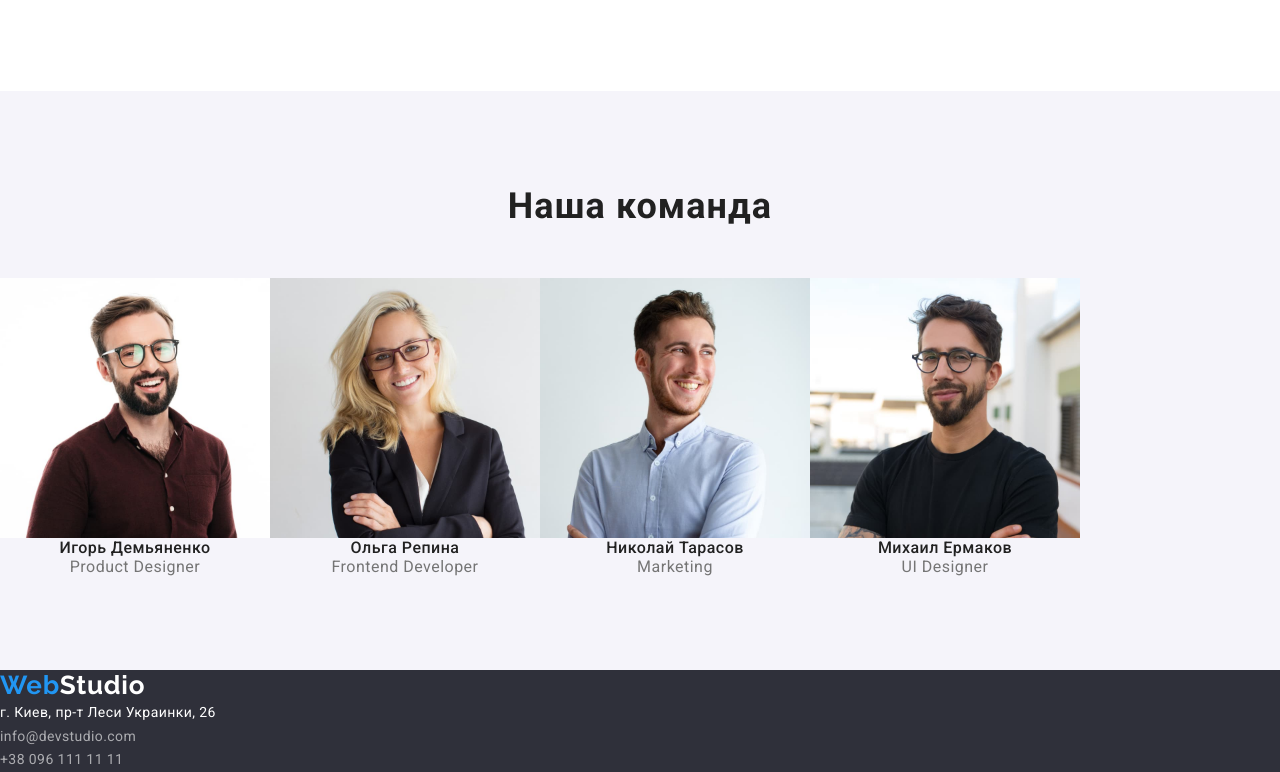
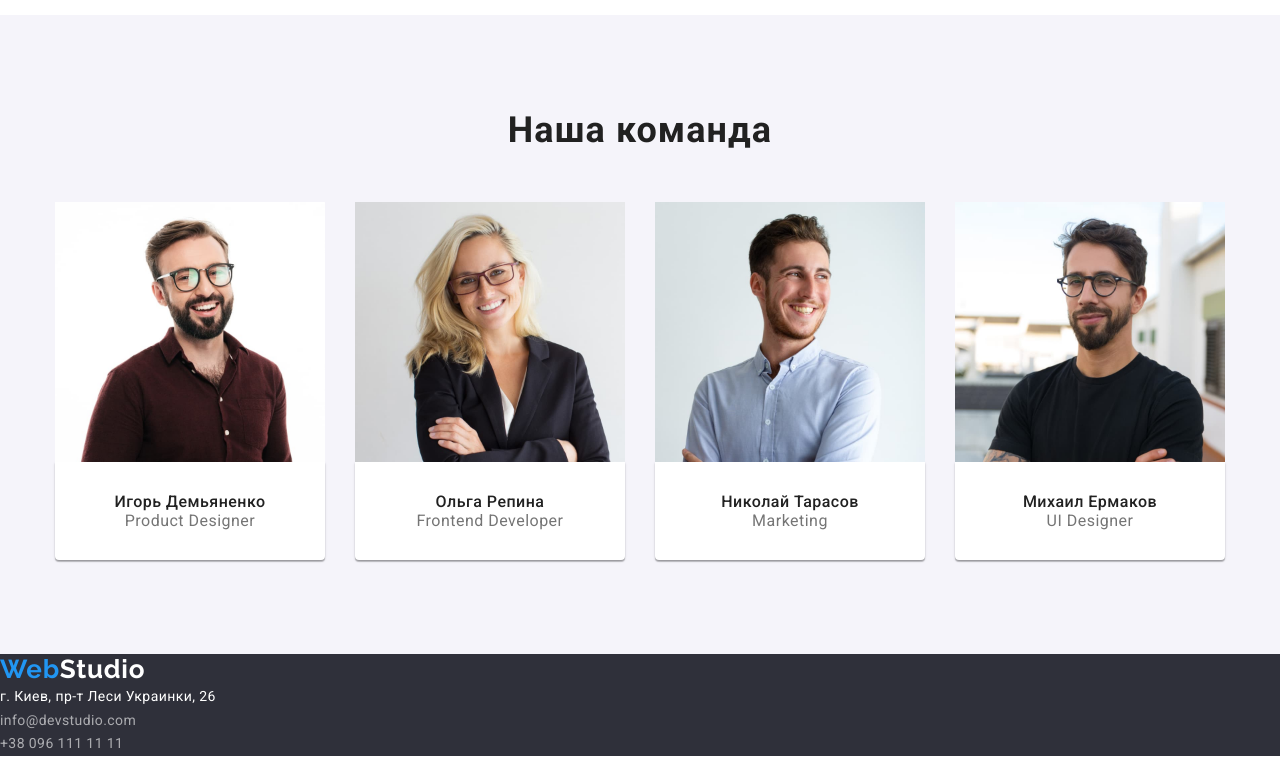
Before and after one commit to AnnHevel/goit-markup-hw-03, a plain HTML site: page index.html in a window 1280 px wide. Shown: the part 1567-2339 px from the top of the page. Drawn offline with nearby package versions, Linux system fonts and the light colour scheme.

Commit message:
ended team

```diff
--- a/css/styles.css
+++ b/css/styles.css
@@ -22,6 +22,8 @@ h1, h2, h3, h4, p {
 
 img {
     display: block;
+    max-width: 100%;
+    max-height: auto;
 }
 
 .conteiner {
@@ -83,6 +85,7 @@ padding: 32px 0;
 .header-logo {
     margin-right: 90px;
     padding: 24px 0;
+
 }
 .head-item:not(:last-child) {
     margin-right: 50px;
@@ -131,8 +134,6 @@ margin-left: 452px;
 }
 
 
-
-
 .hero-button {
 cursor: pointer;
 background-color: var(--accent-color);
@@ -145,6 +146,7 @@ color: #FFFFFF;
 border: none;
 box-shadow: 0px 4px 4px rgba(0, 0, 0, 0.15);
 border-radius: 4px;
+padding: 10px 32px;
 }
 
 .sections {
@@ -156,6 +158,9 @@ border-radius: 4px;
     display: flex;
 }
 
+.advantages {
+    padding-top: 94px;
+}
 
 .advantages-list-item {
 font-family: Roboto;
@@ -216,6 +221,26 @@ text-align: center;
 letter-spacing: 0.03em;
 margin-bottom: 50px;
 }
+
+.team-list-item {
+    flex-basis: calc(100% - 120px)/4;
+    margin-right: 30px;
+}
+
+.team-list-item:nth-child(4n) {
+    margin-right: 0;
+}
+
+.studio-cards {
+ box-sizing: border-box;
+ box-shadow: 0px 1px 3px rgba(0, 0, 0, 0.12),
+  0px 1px 1px rgba(0, 0, 0, 0.14),
+  0px 2px 1px rgba(0, 0, 0, 0.2);
+border-radius: 0px 0px 4px 4px;
+padding: 30px 30px;
+background: #FFFFFF;
+}
+
 .team-secondary-title {
 font-weight: 500;
 font-size: 16px;
@@ -269,9 +294,6 @@ color: rgba(255, 255, 255, 0.6);
 }
 
 
-
-
-
 .filter-list-item :hover,
 .filter-list-item :focus { background-color: var(--accent-color); color: var(--primary-white-color);}
 
--- a/index.html
+++ b/index.html
@@ -34,7 +34,7 @@
             <h1 class="hero-title">Эффективные решения для вашего бизнеса</h1>
             <button type="button" class="hero-button">Заказать услугу</button>
         </section>
-            <section class="advantages conteiner sections">
+            <section class="advantages conteiner">
                 <h2 style="display: none;">Преимущества </h2>
                 <ul class="advantages-list">
                     <li class="advantages-list-item">
@@ -64,29 +64,39 @@
                  </ul>
              </section>
             <section class="team sections">
+                <div class="conteiner">
                 <h2 class="team-primary-title title">Наша команда</h2>
                 <ul class="team-list">
                     <li class="team-list-item">
                         <img src="./images/img_3.jpg" alt="Product Designer" width="270">
+                        <div class="studio-cards">
                         <h3 class="team-secondary-title title">Игорь Демьяненко</h3>
                         <p lang="en" class="team-profession">Product Designer</p>
+                    </div>
                     </li>
                     <li class="team-list-item">
                         <img src="./images/img_4.jpg" alt="Frontend Developer" width="270">
+                        <div class="studio-cards">
                         <h3 class="team-secondary-title title">Ольга Репина</h3>
                         <p lang="en" class="team-profession">Frontend Developer</p>
+                    </div>
                     </li>
                     <li class="team-list-item">
                         <img src="./images/img_5.jpg" alt="Marketing" width="270">
+                        <div class="studio-cards">
                         <h3 class="team-secondary-title title">Николай Тарасов</h3>
                         <p lang="en" class="team-profession">Marketing</p>
+                    </div>
                     </li>
                     <li class="team-list-item">
                         <img src="./images/img_6.jpg" alt="UI Designer" width="270">
+                        <div class="studio-cards">
                         <h3 class="team-secondary-title title">Михаил Ермаков</h3>
                         <p lang="en" class="team-profession">UI Designer</p>
+                    </div>
                     </li>
                 </ul>
+            </div>
              </section>
         </main>
     <footer class="footer">
```
